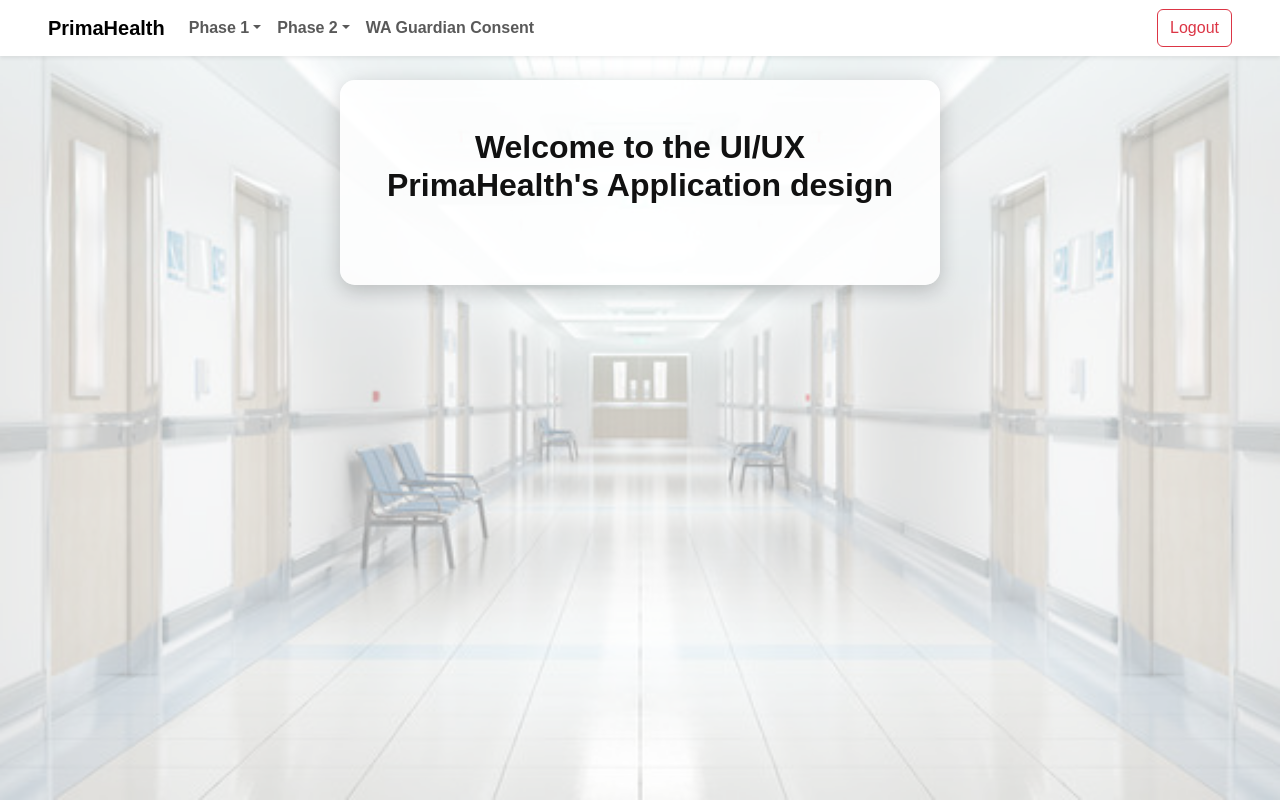
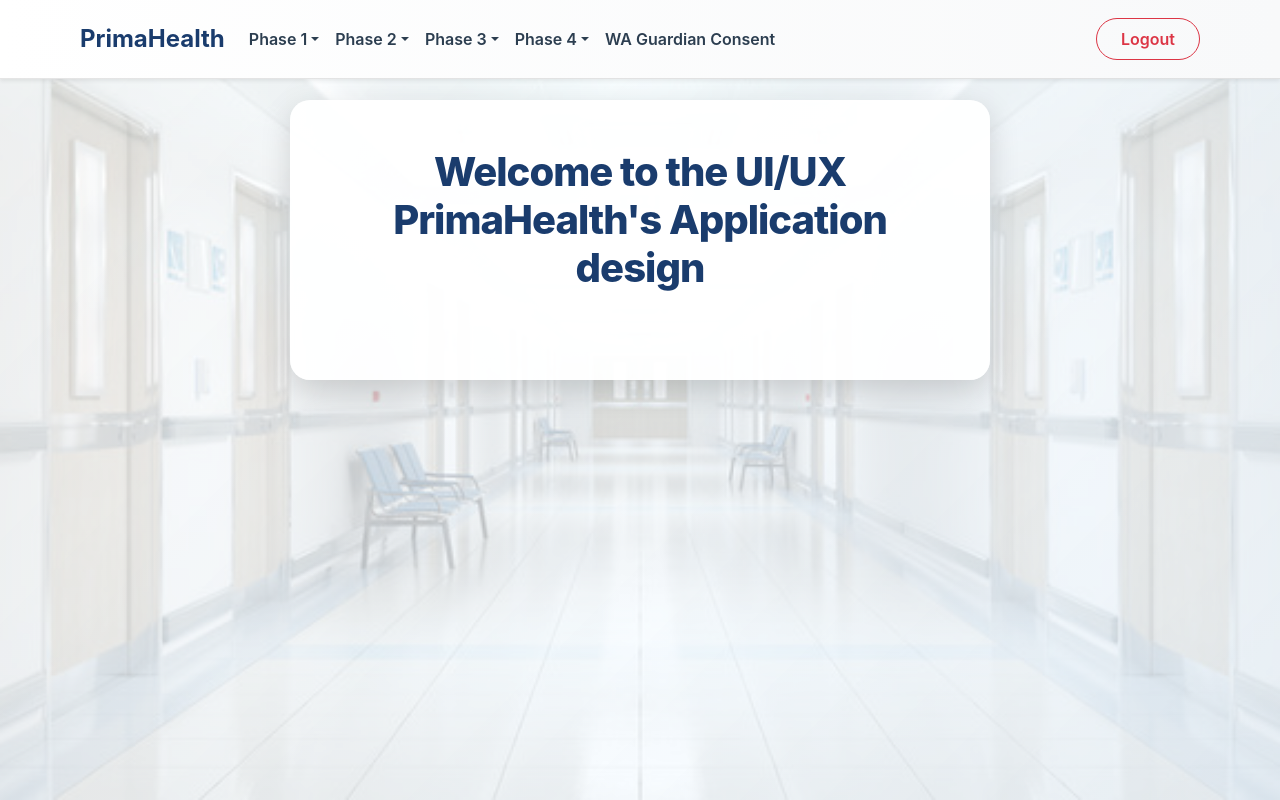
Before and after one commit to pdkv1999/primaHealth, a Python web app: template templates/home.html in a window 1280 px wide. Run offline with Jinja, Linux system fonts and the light colour scheme; the template is opened without the code that fills it, so the values that code supplies are empty.

Commit message:
style change

```diff
--- a/templates/home.html
+++ b/templates/home.html
@@ -13,9 +13,9 @@
             background-size: cover;
             min-height: 100vh;
             margin: 0;
-            padding-top: 80px;
-            font-family: Arial, sans-serif;
-            color: #111;
+            padding-top: 100px;
+            font-family: 'Inter', -apple-system, BlinkMacSystemFont, sans-serif;
+            color: #1a1a1a;
             position: relative;
         }
 
@@ -23,50 +23,138 @@
             content: "";
             position: fixed;
             top: 0; left: 0; right: 0; bottom: 0;
-            background-color: rgba(255, 255, 255, 0.6);
+            background: linear-gradient(135deg, rgba(255, 255, 255, 0.7), rgba(240, 248, 255, 0.8));
             z-index: -1;
         }
 
         .container {
-            max-width: 600px;
+            max-width: 700px;
             margin: 0 auto;
-            background-color: rgba(255, 255, 255, 0.85);
-            padding: 3rem 2rem;
-            border-radius: 15px;
-            box-shadow: 0 6px 20px rgba(0, 0, 0, 0.2);
+            background: rgba(255, 255, 255, 0.95);
+            padding: 3rem;
+            border-radius: 20px;
+            box-shadow: 0 10px 30px rgba(0, 0, 0, 0.15);
             text-align: center;
+            transition: transform 0.3s ease, box-shadow 0.3s ease;
+        }
+
+        .container:hover {
+            transform: translateY(-5px);
+            box-shadow: 0 15px 40px rgba(0, 0, 0, 0.2);
         }
 
         h1 {
-            font-size: 2rem;
-            font-weight: 700;
-            margin-bottom: 2rem;
+            font-size: 2.5rem;
+            font-weight: 800;
+            color: #1a3c6d;
+            margin-bottom: 2.5rem;
+            letter-spacing: -0.025em;
         }
 
         .btn-outline-info {
-            width: 180px;
+            width: 200px;
             margin: 1rem;
-            border-radius: 25px;
+            border-radius: 50px;
             font-weight: 600;
+            padding: 0.75rem 1.5rem;
+            border: 2px solid #0dcaf0;
+            color: #0dcaf0;
+            transition: all 0.3s ease;
+        }
+
+        .btn-outline-info:hover {
+            background: #0dcaf0;
+            color: #fff;
+            transform: scale(1.05);
+        }
+
+        /* Navbar Styling */
+        .navbar {
+            background: linear-gradient(90deg, #ffffff, #f8f9fa);
+            padding: 1rem 2rem;
+            border-bottom: 1px solid rgba(0, 0, 0, 0.1);
+        }
+
+        .navbar-brand {
+            font-size: 1.5rem;
+            color: #1a3c6d !important;
+            font-weight: 700;
+            transition: color 0.3s ease;
+        }
+
+        .navbar-brand:hover {
+            color: #0dcaf0 !important;
+        }
+
+        .nav-link {
+            font-weight: 600;
+            color: #2c3e50;
+            padding: 0.5rem 1rem;
+            transition: color 0.3s ease, background 0.3s ease;
+        }
+
+        .nav-link:hover {
+            color: #0dcaf0;
+            background: rgba(13, 202, 240, 0.1);
+            border-radius: 8px;
+        }
+
+        .dropdown-menu {
+            border: none;
+            border-radius: 10px;
+            box-shadow: 0 5px 15px rgba(0, 0, 0, 0.15);
+            background: #fff;
+            padding: 0.5rem 0;
+        }
+
+        .dropdown-item {
+            font-weight: 500;
+            color: #2c3e50;
+            padding: 0.75rem 1.5rem;
+            border-radius: 8px;
+            transition: background 0.3s ease, color 0.3s ease;
+        }
+
+        .dropdown-item:hover {
+            background: #0dcaf0;
+            color: #fff;
         }
 
         /* Show dropdown on hover */
         .dropdown:hover .dropdown-menu {
             display: block;
+            animation: fadeIn 0.3s ease-in-out;
         }
 
-        .navbar .nav-link {
-            font-weight: 600;
-        }
         .dropdown-submenu .dropdown-menu {
             display: none;
             margin-left: 0.1rem;
+            border-radius: 10px;
         }
 
         .dropdown-submenu:hover .dropdown-menu {
             display: block;
+            animation: fadeIn 0.3s ease-in-out;
         }
 
+        .btn-outline-danger {
+            border-radius: 50px;
+            font-weight: 600;
+            padding: 0.5rem 1.5rem;
+            transition: all 0.3s ease;
+        }
+
+        .btn-outline-danger:hover {
+            background: #dc3545;
+            color: #fff;
+            transform: scale(1.05);
+        }
+
+        /* Animation for dropdown */
+        @keyframes fadeIn {
+            from { opacity: 0; transform: translateY(10px); }
+            to { opacity: 1; transform: translateY(0); }
+        }
     </style>
 </head>
 <body>
@@ -106,10 +194,20 @@
                 </ul>
             </li>
 
+            <li class="nav-item dropdown">
+                <a class="nav-link dropdown-toggle" href="#" role="button">Phase 3</a>
+                <ul class="dropdown-menu">
+                </ul>
+            </li>
+
+            <li class="nav-item dropdown">
+                <a class="nav-link dropdown-toggle" href="#" role="button">Phase 4</a>
+                <ul class="dropdown-menu">
+                </ul>
+            </li>
 
             <li class="nav-item">
-                <a class="nav-link" href="/consent">WA Guardian Consent</a>
-            </li>
+                <a class="nav-link" href="/consent">WA Guardian Consent</a></li>
         </ul>
 
         <a href="/do_logout" class="btn btn-outline-danger">Logout</a>
```
